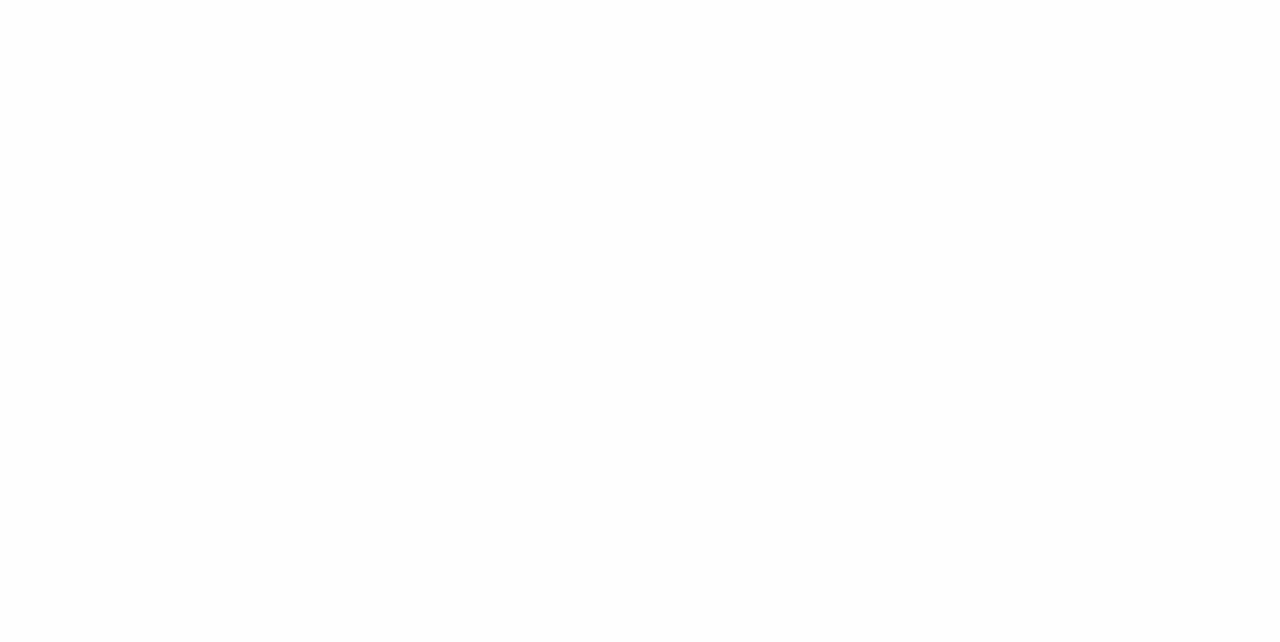
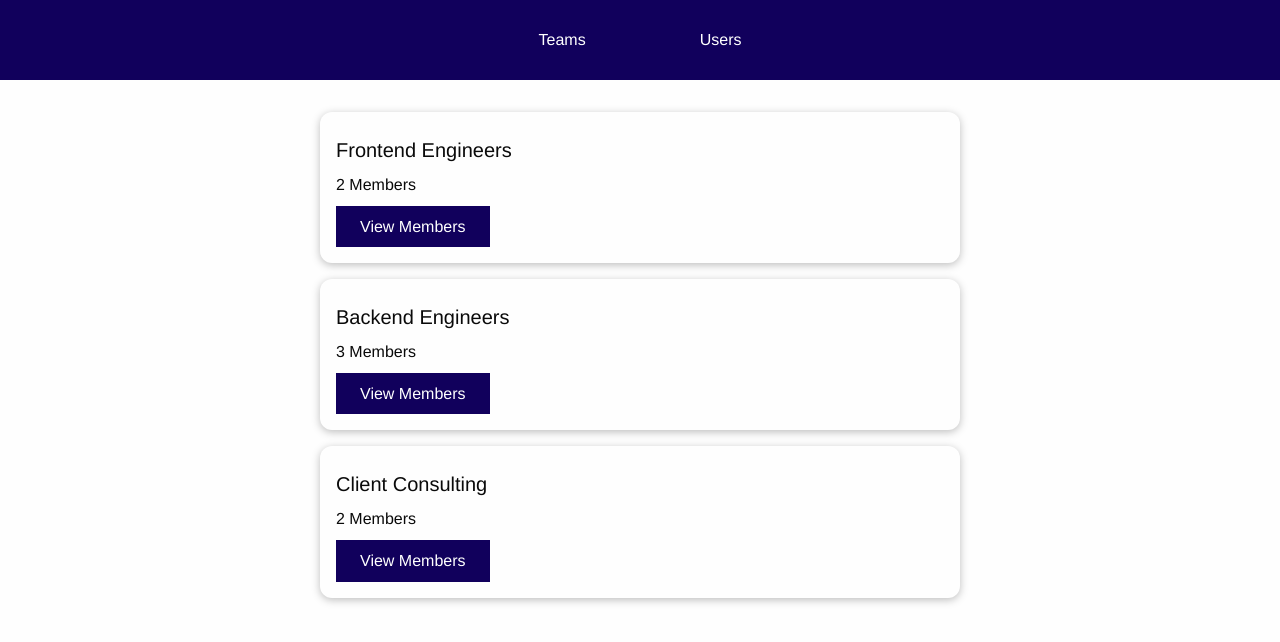
Before and after one commit to seriiserii825/vue-2, a Vue app: page /teams in a window 1280 px wide. Shown: the top 642 px of the page. Built offline with nearby package versions, Linux system fonts and the light colour scheme.

Commit message:
added files from course

```diff
--- a/src/App.vue
+++ b/src/App.vue
@@ -1,11 +1,84 @@
 <template>
   <div id="app">
+    <the-navigation @set-page="setActivePage"></the-navigation>
+    <main>
+      <component :is="activePage"></component>
+    </main>
   </div>
 </template>
 
 <script>
+import TeamsList from './components/teams/TeamsList.vue'
+import UsersList from './components/users/UsersList.vue'
+import TheNavigation from './components/nav/TheNavigation.vue'
 
-export default {}
+export default {
+  components: {
+    TheNavigation,
+    TeamsList,
+    UsersList,
+  },
+  data () {
+    return {
+      activePage: 'teams-list',
+      teams: [
+        {
+          id: 't1',
+          name: 'Frontend Engineers',
+          members: ['u1', 'u2']
+        },
+        {
+          id: 't2',
+          name: 'Backend Engineers',
+          members: ['u1', 'u2', 'u3']
+        },
+        {
+          id: 't3',
+          name: 'Client Consulting',
+          members: ['u4', 'u5']
+        },
+      ],
+      users: [
+        {
+          id: 'u1',
+          fullName: 'Max Schwarz',
+          role: 'Engineer'
+        },
+        {
+          id: 'u2',
+          fullName: 'Praveen Kumar',
+          role: 'Engineer'
+        },
+        {
+          id: 'u3',
+          fullName: 'Julie Jones',
+          role: 'Engineer'
+        },
+        {
+          id: 'u4',
+          fullName: 'Alex Blackfield',
+          role: 'Consultant'
+        },
+        {
+          id: 'u5',
+          fullName: 'Marie Smith',
+          role: 'Consultant'
+        },
+      ],
+    }
+  },
+  provide () {
+    return {
+      teams: this.teams,
+      users: this.users,
+    }
+  },
+  methods: {
+    setActivePage (page) {
+      this.activePage = page
+    },
+  },
+}
 </script>
 
 <style>
--- /dev/null
+++ b/src/components/nav/TheNavigation.vue
@@ -0,0 +1,63 @@
+<template>
+  <header>
+    <nav>
+      <ul>
+        <li>
+          <button @click="setActivePage('teams-list')">Teams</button>
+        </li>
+        <li>
+          <button @click="setActivePage('users-list')">Users</button>
+        </li>
+      </ul>
+    </nav>
+  </header>
+</template>
+
+<script>
+export default {
+  emits: ['set-page'],
+  methods: {
+    setActivePage (page) {
+      this.$emit('set-page', page)
+    }
+  }
+}
+</script>
+
+<style scoped>
+header {
+  width: 100%;
+  height: 5rem;
+  background-color: #11005c;
+}
+nav {
+  height: 100%;
+}
+ul {
+  list-style: none;
+  margin: 0;
+  padding: 0;
+  height: 100%;
+  display: flex;
+  justify-content: center;
+  align-items: center;
+}
+li {
+  margin: 0 2rem;
+}
+button {
+  font: inherit;
+  background: transparent;
+  border: 1px solid transparent;
+  cursor: pointer;
+  color: white;
+  padding: 0.5rem 1.5rem;
+  display: inline-block;
+}
+button:hover,
+button:active {
+  color: #f1a80a;
+  border-color: #f1a80a;
+  background-color: #1a037e;
+}
+</style>
--- /dev/null
+++ b/src/components/teams/TeamMembers.vue
@@ -0,0 +1,58 @@
+<template>
+  <section>
+    <h2>{{ teamName }}</h2>
+    <ul>
+      <user-item
+        v-for="member in members"
+        :key="member.id"
+        :name="member.fullName"
+        :role="member.role"
+      ></user-item>
+    </ul>
+  </section>
+</template>
+
+<script>
+import UserItem from '../users/UserItem.vue'
+
+export default {
+  components: {
+    UserItem
+  },
+  data () {
+    return {
+      teamName: 'Test',
+      members: [
+        {
+          id: 'u1',
+          fullName: 'Max Schwarz',
+          role: 'Engineer'
+        },
+        {
+          id: 'u2',
+          fullName: 'Max Schwarz',
+          role: 'Engineer'
+        }
+      ]
+    }
+  }
+}
+</script>
+
+<style scoped>
+section {
+  margin: 2rem auto;
+  max-width: 40rem;
+  box-shadow: 0 2px 8px rgba(0, 0, 0, 0.26);
+  padding: 1rem;
+  border-radius: 12px;
+}
+h2 {
+  margin: 0.5rem 0;
+}
+ul {
+  list-style: none;
+  margin: 0;
+  padding: 0;
+}
+</style>
--- /dev/null
+++ b/src/components/teams/TeamsItem.vue
@@ -0,0 +1,40 @@
+<template>
+  <li>
+    <h3>{{ name }}</h3>
+    <div class="team-members">{{ memberCount }} Members</div>
+    <a href="#">View Members</a>
+  </li>
+</template>
+
+<script>
+export default {
+  props: ['name', 'memberCount']
+}
+</script>
+
+<style scoped>
+li {
+  margin: 1rem 0;
+  box-shadow: 0 2px 8px rgba(0, 0, 0, 0.26);
+  border-radius: 12px;
+  padding: 1rem;
+}
+li h3 {
+  margin: 0.5rem 0;
+  font-size: 1.25rem;
+}
+li .team-members {
+  margin: 0.5rem 0;
+}
+a {
+  text-decoration: none;
+  color: white;
+  display: inline-block;
+  padding: 0.5rem 1.5rem;
+  background-color: #11005c;
+}
+a:hover,
+a:active {
+  background-color: #220a8d;
+}
+</style>
--- /dev/null
+++ b/src/components/teams/TeamsList.vue
@@ -0,0 +1,30 @@
+<template>
+  <ul>
+    <teams-item
+      v-for="team in teams"
+      :key="team.id"
+      :name="team.name"
+      :member-count="team.members.length"
+    ></teams-item>
+  </ul>
+</template>
+
+<script>
+import TeamsItem from './TeamsItem.vue'
+
+export default {
+  components: {
+    TeamsItem
+  },
+  inject: ['teams']
+}
+</script>
+
+<style scoped>
+ul {
+  list-style: none;
+  margin: 2rem auto;
+  max-width: 40rem;
+  padding: 0;
+}
+</style>
--- /dev/null
+++ b/src/components/users/UserItem.vue
@@ -0,0 +1,49 @@
+<template>
+  <li>
+    <h3>{{ name }}</h3>
+    <div class="role" :class="roleClass">{{ role }}</div>
+  </li>
+</template>
+
+<script>
+export default {
+  props: ['name', 'role'],
+  computed: {
+    roleClass () {
+      if (this.role === 'Engineer') {
+        return 'role--engineer'
+      }
+      if (this.role === 'Consultant') {
+        return 'role--consultant'
+      }
+      return null
+    }
+  }
+}
+</script>
+
+<style scoped>
+li {
+  margin: 1rem 0;
+  border: 1px solid #ccc;
+  padding: 1rem;
+}
+h3 {
+  margin: 0.5rem 0;
+}
+.role {
+  border-radius: 40px;
+  background-color: #ccc;
+  color: #252525;
+  padding: 0.25rem 1rem;
+  display: inline-block;
+}
+.role--engineer {
+  background-color: blue;
+  color: white;
+}
+.role--consultant {
+  background-color: #af003a;
+  color: white;
+}
+</style>
--- /dev/null
+++ b/src/components/users/UsersList.vue
@@ -0,0 +1,25 @@
+<template>
+  <ul>
+    <user-item v-for="user in users" :key="user.id" :name="user.fullName" :role="user.role"></user-item>
+  </ul>
+</template>
+
+<script>
+import UserItem from './UserItem.vue'
+
+export default {
+  components: {
+    UserItem
+  },
+  inject: ['users']
+}
+</script>
+
+<style scoped>
+ul {
+  list-style: none;
+  margin: 2rem auto;
+  max-width: 20rem;
+  padding: 0;
+}
+</style>
```
